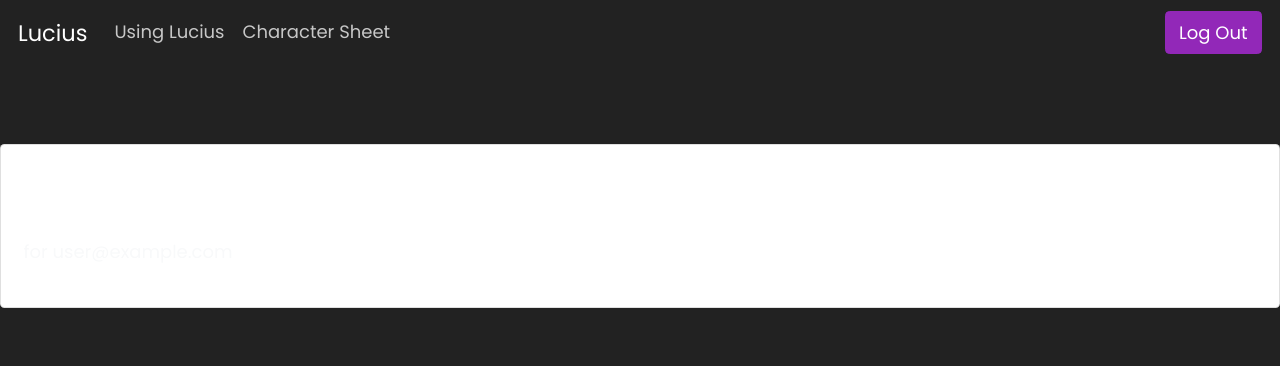
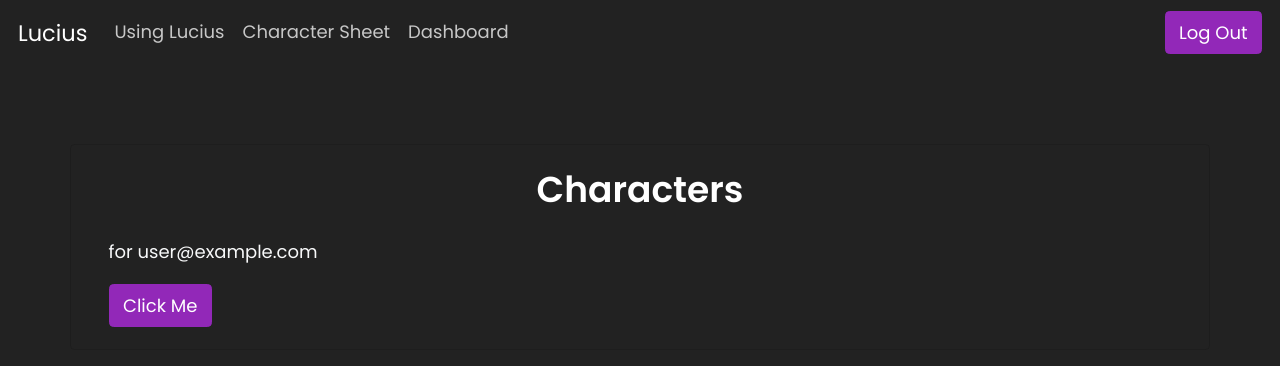
Before and after one commit to ShrikeFound/lucius, a React (Create React App) app: page /dashboard in a window 1280 px wide. Shown: the top 366 px of the page. Built offline with nearby package versions, Linux system fonts and the light colour scheme; no server answers; the database is empty; sample sign-in values are in the browser's storage.

Commit message:
added firebase database, user creation
user now gets added as an object in database when someone signs up.

```diff
--- a/package.json
+++ b/package.json
@@ -8,7 +8,7 @@
     "@testing-library/react": "^11.1.0",
     "@testing-library/user-event": "^12.1.10",
     "bootstrap": "^4.6.0",
-    "firebase": "^8.2.7",
+    "firebase": "^8.2.9",
     "node-sass": "^5.0.0",
     "react": "^17.0.1",
     "react-bootstrap": "^1.4.3",
--- a/src/components/Dashboard.js
+++ b/src/components/Dashboard.js
@@ -1,17 +1,35 @@
 import React from 'react'
-import { Card} from 'react-bootstrap'
+import { Button, Card} from 'react-bootstrap'
 import { useAuth } from '../contexts/AuthContext'
+import app from "../firebase.js"
+const Dashboard = () => {
+  const { currentUser } = useAuth();
 
-const Dashboard = () => {
-  const { currentUser} = useAuth();
+  app.database().ref('users/' + currentUser.uid).on("value", (snapshot) => {
+    const user = snapshot.val()
+    if (user) {
+      //do nothing
+    } else {
+      console.log("no user!");
+      app.database().ref('users/' + currentUser.uid).set({
+          id: currentUser.uid,
+          email: currentUser.email,
+      })
+    }
+  })
+
+
+  const createCharacter = () => {
+
+  }
 
   return (
     <>
-      <Card>
+      <Card className="container">
         <Card.Body>
           <h2 className="text-center mb-4">Characters</h2>
-          <p>for {currentUser && currentUser.email}</p>
-          {/* <Link to ="/update-profile" className="btn btn-primary w-100 mt-3">Update Profile</Link> */}
+          <p>for {currentUser.email}</p>
+          <Button onClick={createCharacter}>Click Me</Button>
         </Card.Body>
       </Card>
     </>
--- a/src/components/Header.js
+++ b/src/components/Header.js
@@ -37,6 +37,7 @@
         <Nav className="mr-auto">
           <Link className="nav-link" to="/using-lucius">Using Lucius</Link>
           <Link className="nav-link" to="/character-sheet">Character Sheet</Link>
+          {currentUser ? <Link className="nav-link" to="/dashboard">Dashboard</Link> : null}
         </Nav>
 
           <Nav>
--- a/src/components/Signup.js
+++ b/src/components/Signup.js
@@ -1,6 +1,7 @@
 import React, { useRef,useState } from 'react'
 import { Card, Button, Form, Alert } from 'react-bootstrap'
 import { useAuth } from '../contexts/AuthContext'
+import app from "../firebase.js"
 import { Link, useHistory } from 'react-router-dom'
 const Signup = () => {
 
@@ -15,15 +16,19 @@
 
 
   const handleSubmit = async (e) => {
+    console.log("submitting!");
     e.preventDefault();
     if (passwordRef.current.value !== passwordConfirmRef.current.value) {
       return setError("Passwords do not match")
     }
     try {
+      console.log("trying!");
       setError("");
       setLoading(true);
       await signup(emailRef.current.value, passwordRef.current.value);
+      console.log("in here~");
       history.push("/dashboard");
+
     } catch (error) {
       setError("Sign up failed.");
     }
--- a/src/custom.scss
+++ b/src/custom.scss
@@ -65,3 +65,6 @@
   border-left: 0;
   border-right: 0;
 }
+.card {
+  background-color: inherit;
+}
--- a/src/firebase.js
+++ b/src/firebase.js
@@ -1,8 +1,9 @@
 import firebase from 'firebase/app'
 import "firebase/auth"
+import "firebase/database"
 const firebaseConfig = require("./firebaseConfig.json")
 
 const app = firebase.initializeApp(firebaseConfig)
+export const auth = app.auth()
 
-export const auth = app.auth()
 export default app
```
Also changed, not shown: 1 other file (tests, documents, lock files or other folders).
